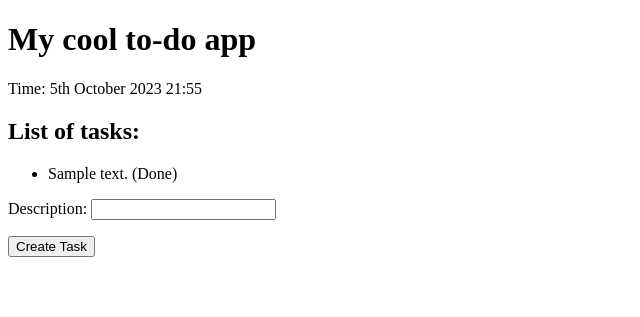
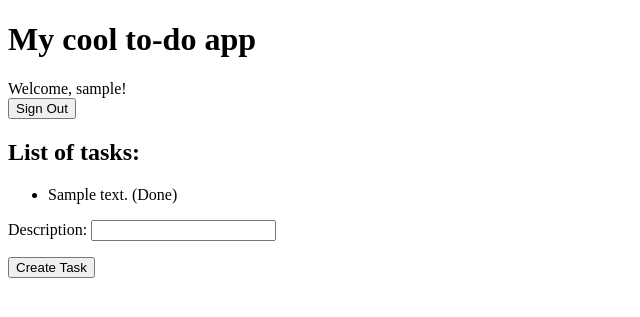
Before and after one commit to jamesbrunet/lab-3-vcs-and-models, a Django app: page / in a window 1280 px wide. Shown: the top 317 px of the page, without its empty margins (0-640 px from the left). Run offline with Django 4.2, Linux system fonts and the light colour scheme; a user stored in the database is signed in; tables that the repository leaves empty hold one stand-in row (values such as "Sample post").

Commit message:
Finish classroom demo

```diff
--- a/studentdemo/studentdemo/settings.py
+++ b/studentdemo/studentdemo/settings.py
@@ -17,6 +17,7 @@ from decouple import config
 BASE_DIR = Path(__file__).resolve().parent.parent
 
 LOGIN_REDIRECT_URL = '/'
+LOGOUT_REDIRECT_URL = '/'
 
 # Quick-start development settings - unsuitable for production
 # See https://docs.djangoproject.com/en/4.2/howto/deployment/checklist/
--- a/studentdemo/todoapp/templates/index.html
+++ b/studentdemo/todoapp/templates/index.html
@@ -8,7 +8,17 @@
 <body>
 <h1>My cool to-do app</h1>
 
-Time:  {% now "jS F Y H:i" %}
+{% if user.is_authenticated %}
+    Welcome, {{ user.username }}!
+{% else %}
+    Welcome, Guest!
+{% endif %}
+{% if user.is_authenticated %}
+    <form action="{% url 'logout' %}" method="post">
+        {% csrf_token %}
+        <input type="submit" value="Sign Out">
+    </form>
+{% endif %}
 
 <h2>List of tasks:</h2>
 <ul>
--- a/studentdemo/todoapp/views.py
+++ b/studentdemo/todoapp/views.py
@@ -9,7 +9,7 @@ from django.contrib.auth.decorators import login_required
 @login_required()
 def index(request):
     # Fetch Data From Model
-    tasks = Task.objects.all()
+    tasks = Task.objects.filter(user=request.user)
 
     # Fetch Form from Forms
     form = TaskForm()
@@ -17,12 +17,14 @@ def index(request):
     # Insert Model Data into Template, Run Template Code, an Return to Client
     return render(request, 'index.html', {'tasks': tasks, 'form': form})
 
-
+@login_required
 @require_POST  # Ensure that only POST requests can access this view
 def create_task(request):
     form = TaskForm(request.POST)
     if form.is_valid():
-        task = form.save()
+        task = form.save(commit=False)
+        task.user = request.user
+        task.save()
         return JsonResponse({'status': 'ok', 'task_description': task.description, 'task_id': task.id})
     else:
         return JsonResponse({'status': 'error', 'errors': form.errors}, status=400)
```
